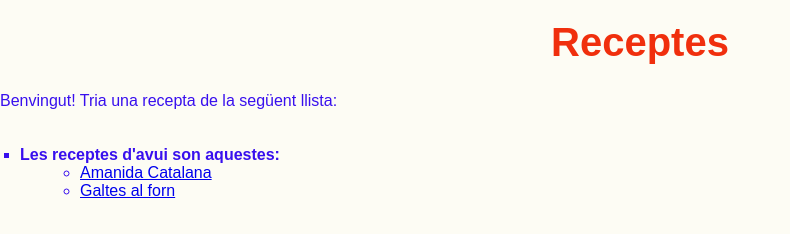
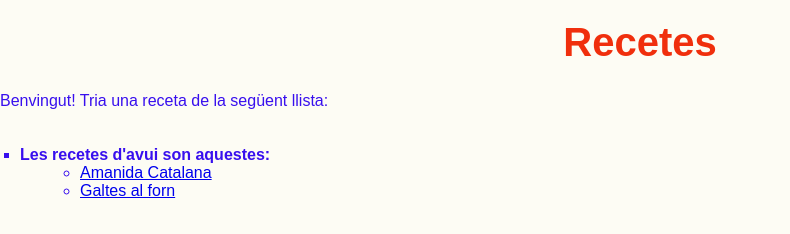
Before and after one commit to Luis54633/smx-m8-uf5-practica2, a plain HTML site: page index.html in a window 1280 px wide. Shown: the whole page, without its empty margins (0-790 px from the left). Drawn offline with Linux system fonts and the light colour scheme.

Commit message:
Update index.html

```diff
--- a/index.html
+++ b/index.html
@@ -8,11 +8,11 @@
     <link rel="stylesheet" href="styles.css">
 </head>
 <body>
-    <h1>Receptes</h1>
-    <p>Benvingut! Tria una recepta de la següent llista:</p>
+    <h1>Recetes</h1>
+    <p>Benvingut! Tria una receta de la següent llista:</p>
     <ul class="categories">
         <li>
-            <strong>Les receptes d'avui son aquestes:</strong>
+            <strong>Les recetes d'avui son aquestes:</strong>
             <ul>
                 <li><a href="receta1.html">Amanida Catalana</a></li>
                 <li><a href="receta2.html">Galtes al forn</a></li>
```
